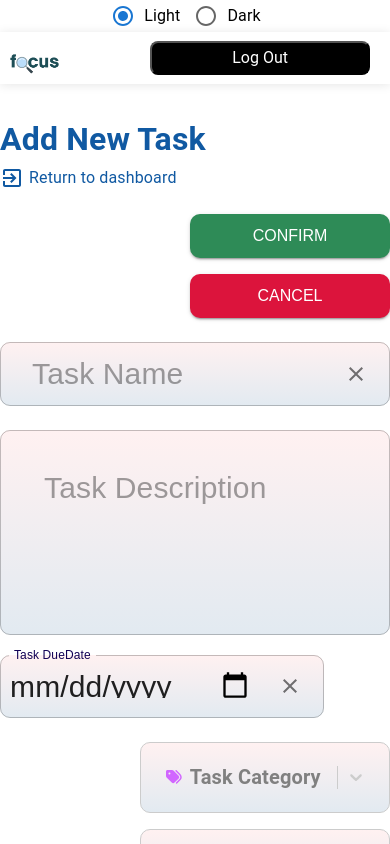
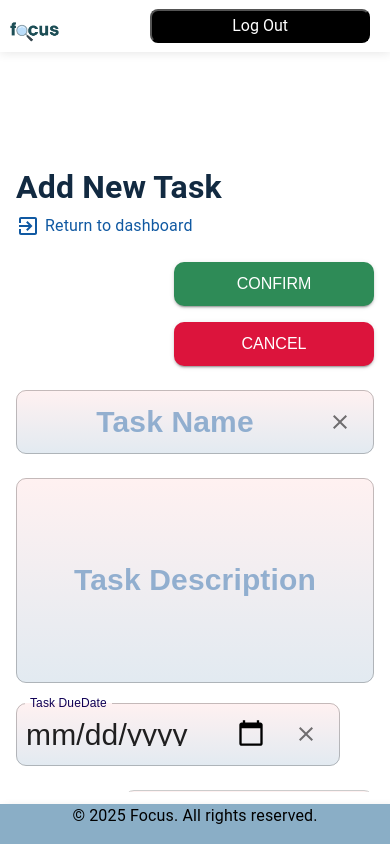
Before and after one commit to priscaolose/Group7_Capstone, a React (Create React App) app in the folder focus-app/: page /addtask in a window 390 px wide. Built offline with nearby package versions, Linux system fonts and the light colour scheme; the HTML template or start-up script is replaced by a standard one.

Commit message:
improved responsiveness of add task page'

```diff
--- a/focus-app/src/addTask.js
+++ b/focus-app/src/addTask.js
@@ -10,39 +10,37 @@ import ColorDropdown from './ColorDropdown';
 import PriorityDropdown from './taskPriority';
 import { Link } from "react-router-dom";
 import { createTheme, ThemeProvider } from "@mui/material/styles";
-
 import { useUser } from './Components/context';
 import ExitToAppIcon from '@mui/icons-material/ExitToApp';
 import { getUID } from './firebase/firebaseAuth';
-// Custom Theme
-const theme = createTheme({
-  typography: {
-    fontFamily: '"Poppins", sans-serif',
-    h5: {
-      fontWeight: 600,
+
+// Add these styles to your CSS file or include them directly in your component
+const styles = {
+  rootContainer: {
+    minHeight: '100vh',
+    display: 'flex',
+    flexDirection: 'column',
+    width: '100%',
+    overflowY: 'auto',  // Enable vertical scrolling
+    position: 'absolute', // Required for scrolling
+    top: 0,
+    left: 0,
+    right: 0,
+    bottom: 0
   },
-    h6: {
-      fontWeight: 500,
-    },
-    body1: {
-      fontWeight: 400,
-    },
-  },
-  palette: {
-    primary: {
-      main: "#1059a2",
-    },
-    background: {
-      default: "#f4f6f8",
-    },
-  },
-});
+  contentContainer: {
+    flex: '1 1 auto',
+    overflowY: 'auto',  // Enable vertical scrolling
+    backgroundColor: 'white'
+  }
+};
+
 const AddTask = () => {
   const [isOpen, setIsOpen] = useState(false);
   const [isCalOpen, setIsCalOpen] = useState(false);
   const { setTasks, user } = useUser();
   const [uid, setUid] = useState(null);
-  const [errors, setErrors] = useState({}); // Single object to hold all error messages
+  const [errors, setErrors] = useState({});
   const [isFocused, setIsFocused] = useState(false);
   const [titleIsFocused, setTitleIsFocused] = useState(false);
   const [task, setTask] = useState({
@@ -99,7 +97,8 @@ const AddTask = () => {
       [name]: value,
     }));
   };
-  const handleYesOnCancel = (onClose) =>{
+
+  const handleYesOnCancel = (onClose) => {
     setTask({
       title: '',
       description: '',
@@ -110,6 +109,7 @@ const AddTask = () => {
     setIsOpen(false);
     onClose();
   }
+
   const TaskDialog = ({ open, onClose }) => {
     return (
       <Dialog open={open} onClose={onClose}>
@@ -133,6 +133,7 @@ const AddTask = () => {
       </Dialog>
     );
   };
+
   const TaskCancellationDialog = ({ open, onClose }) => {
     return (
       <Dialog open={open} onClose={onClose}>
@@ -219,35 +220,30 @@ const AddTask = () => {
   };
 
   return (
-    <Box sx={{
-      display: 'flex',
-      flexDirection: 'column',
-      minHeight: '100vh'
-    }}>
     <ThemeProvider theme={theme}>
+      <div style={styles.rootContainer}>
         {/* Header */}
-      <Grid2 xs={12}>
         <Header2 />
-      </Grid2>
 
-      {/* Main content  */}
-      <Grid2
-        container
-        justifyContent="center"
-        spacing={3}
+        {/* Main Content */}
+        <div style={styles.contentContainer}>
+          <Box
             sx={{
-          flexGrow: 1,
-          paddingTop: { xs: 2, md: "60px" },
-          paddingBottom: { xs: 2, md: "40px" }
+              display: "flex",
+              flexDirection: "column",
+              alignItems: "center",
+              px: isSmallScreen ? 2 : 6,
+              py: isSmallScreen ? 10: 5,
+              width: '100%'
             }}
           >
+            <Grid2 container justifyContent="center" spacing={3} paddingTop={{ xs: 2, md: "60px" }} paddingBottom={{ xs: 2, md: "40px" }}>
               <form id="taskForm" onSubmit={handleSubmit}>
-          <Grid2 xs={12} md={6} container direction="column" spacing={3}>
-            {/* Add Task form fields here */}
+                <Grid2 xs={12} md={6} container direction="column" spacing={3} >
                   <Grid2 container alignItems="center" justifyContent="space-between">
                     <Grid2 container direction="column" spacing={1} alignItems="flex-start">
                       <Grid2 item>
-                  <h4 className="task-title" style={{ margin: 0 }}>Add New Task</h4>
+                        <h4 className="task-title" style={{ margin: 0, color: '#122a41' }}>Add New Task</h4>
                       </Grid2>
 
                       <Grid2 item>
@@ -258,7 +254,6 @@ const AddTask = () => {
                       </Grid2>
                     </Grid2>
 
-              {/* Buttons */}
                     <Grid2 item container spacing={2} justifyContent="flex-end">
                       <Grid2 item>
                         <Button
@@ -337,6 +332,17 @@ const AddTask = () => {
                           '& .MuiInputBase-input': {
                             padding: '10px',
                             fontSize: '30px',
+                            display: 'flex',
+                            alignItems: 'center',
+                            justifyContent: 'center',
+                          },
+                          '& .MuiInputBase-input::placeholder': {
+                            textAlign: 'center',
+                            justifyContent: 'center',
+                            color: '#1059a2',
+                            fontWeight: 'bold',
+                            lineHeight: '3.7',
+                            paddingTop: '30px',
                           },
                         }}
                         InputProps={{
@@ -347,7 +353,7 @@ const AddTask = () => {
                           ),
                           endAdornment: (
                             <InputAdornment position="end">
-                        <IconButton onClick={() => setTask({ ...task, title: '' })}>
+                              <IconButton onClick={() => setTask(prev => ({ ...prev, title: '' }))}>
                                 <Clear sx={{ fontSize: '24px' }} />
                               </IconButton>
                             </InputAdornment>
@@ -397,6 +403,15 @@ const AddTask = () => {
                           '& .MuiInputBase-input': {
                             padding: '30px',
                             fontSize: '30px',
+                            display: 'flex',
+                            alignItems: 'center',
+                            justifyContent: 'center',
+                          },
+                          '& .MuiInputBase-input::placeholder': {
+                            textAlign: 'center',
+                            color: '#1059a2',
+                            lineHeight: '3.7',
+                            fontWeight: 'bold',
                           },
                         }}
                         multiline
@@ -409,8 +424,8 @@ const AddTask = () => {
 
                 {/* Column 2: Task Due Date */}
                 <Grid2 xs={12} md={6} container direction="row" spacing={3}>
+                  <Grid2 xs={12}>
                     {/* Due Date Field */}
-            <Grid2 xs={12}>
                     <TextField
                       fullWidth
                       label="Task DueDate"
@@ -439,17 +454,22 @@ const AddTask = () => {
                       InputProps={{
                         endAdornment: (
                           <InputAdornment position="end">
-                      <IconButton onClick={() => setTask({ ...task, dueDate: '' })}>
+                            <IconButton onClick={() => setTask(prev => ({ ...prev, dueDate: '' }))}>
                               <Clear sx={{ fontSize: '24px' }} />
                             </IconButton>
                           </InputAdornment>
                         ),
                       }}
+                      inputProps={{
+                        style: {
+                          appearance: 'none',
+                          WebkitAppearance: 'none',
+                          MozAppearance: 'none',
+                        },
+                      }}
                     />
                     {errors.dueDate && <label className="errorLabel">{errors.dueDate}</label>}
                   </Grid2>
-
-            {/* Category and Priority Dropdowns */}
                   <Grid2 item container spacing={2} justifyContent="flex-end">
                     <Grid2 item>
                       <ColorDropdown name="category" onChange={handleChange} />
@@ -467,7 +487,6 @@ const AddTask = () => {
                   onClose={handleDialogClose}
                 />
               )}
-
               {isCalOpen && (
                 <TaskCancellationDialog
                   open={isCalOpen}
@@ -475,15 +494,22 @@ const AddTask = () => {
                 />
               )}
             </Grid2>
+          </Box>
+        </div>
 
-      <Box sx={{ mt: 'auto' }}>
+        {/* Footer */}
         <Footer />
-      </Box>
+      </div>
+
+      {/* Add this to make sure your app allows scrolling */}
+      <style jsx global>{`
+        html, body, #root {
+          height: 100%;
+          overflow-y: auto !important;
+        }
+      `}</style>
     </ThemeProvider>
-
-    </Box>
   );
-
 };
 
 export default AddTask;
```
Lines whose indentation alone changed are shown as unchanged.
